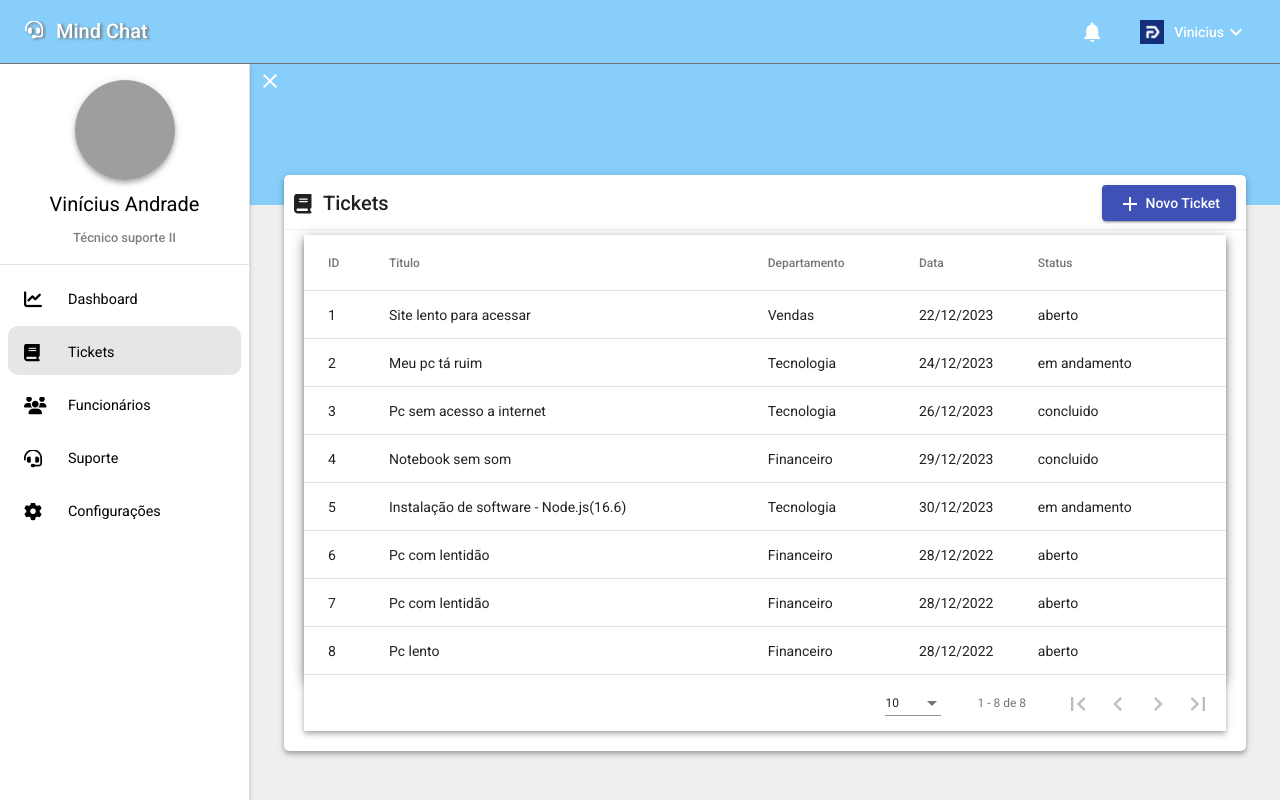
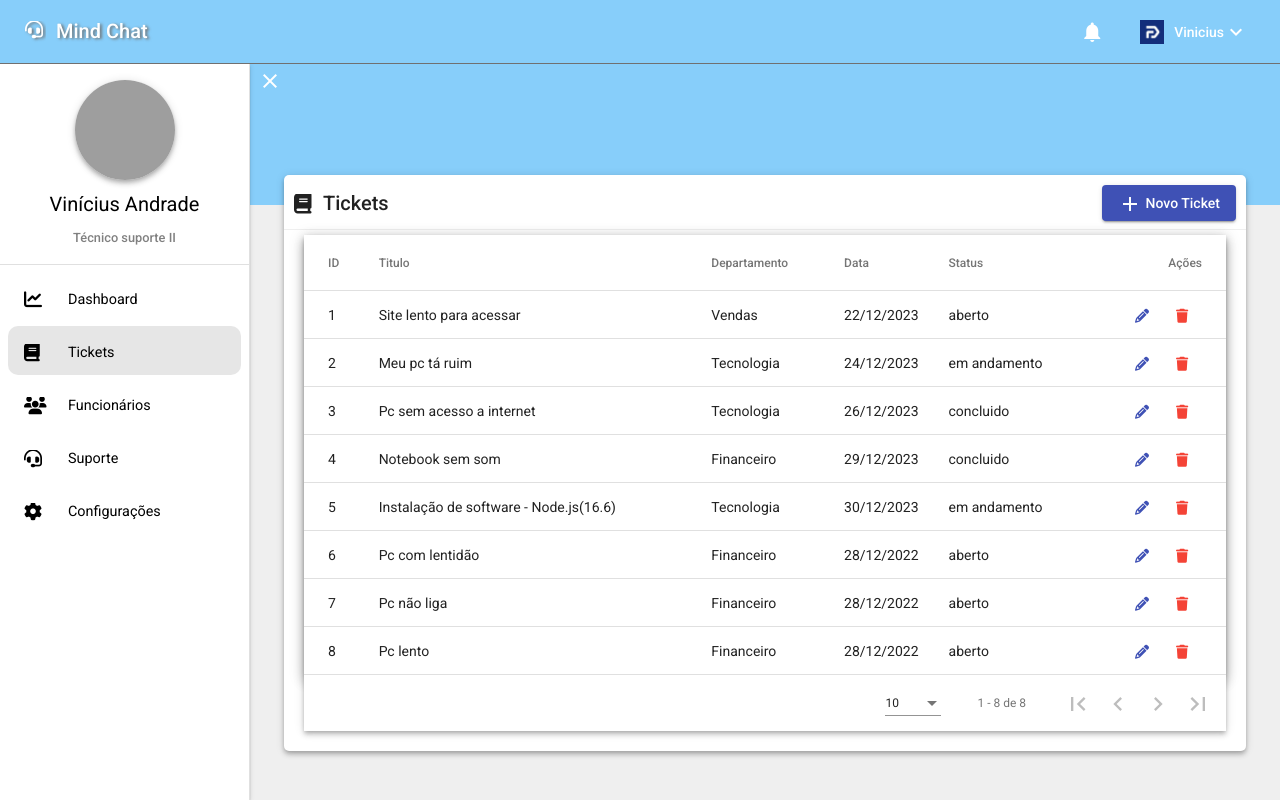
Before and after one commit to luisfer2818/Mind-chat, an Angular app: page /courses/list in a window 1280 px wide. Built offline with nearby package versions, Linux system fonts and the light colour scheme; grey boxes are pictures that could not be loaded.

Commit message:
melhorias modal add ticket

```diff
--- a/src/app/pages/courses/course-list/course-list.component.html
+++ b/src/app/pages/courses/course-list/course-list.component.html
@@ -69,6 +69,29 @@
         <td mat-cell *matCellDef="let element">{{ element.status }}</td>
       </ng-container>
 
+      <ng-container matColumnDef="acoes">
+        <th mat-header-cell *matHeaderCellDef>Ações</th>
+        <td mat-cell *matCellDef="let element" class="acoes">
+          <button
+            matTooltipClass="botao-tooltip"
+            mat-icon-button
+            color="primary"
+            matTooltip="Editar"
+            (click)="openDialog()"
+          >
+            <mat-icon fontSet="fa" fontIcon="fa-pencil"></mat-icon>
+          </button>
+          <button
+            matTooltipClass="botao-tooltip"
+            mat-icon-button
+            color="warn"
+            matTooltip="Excluir"
+          >
+            <mat-icon fontSet="fa" fontIcon="fa-trash"></mat-icon>
+          </button>
+        </td>
+      </ng-container>
+
       <tr mat-header-row *matHeaderRowDef="displayedColumns"></tr>
       <tr mat-row *matRowDef="let row; columns: displayedColumns"></tr>
     </table>
--- a/src/app/pages/courses/course-list/course-list.component.scss
+++ b/src/app/pages/courses/course-list/course-list.component.scss
@@ -5,3 +5,12 @@ table {
 .tabela {
   width: -webkit-fill-available;
 }
+
+.botao-tooltip {
+  margin-top: 20px;
+}
+
+.mat-column-acoes {
+  // width: 30px;
+  text-align: right;
+}
--- a/src/app/pages/courses/course-list/course-list.component.ts
+++ b/src/app/pages/courses/course-list/course-list.component.ts
@@ -1,14 +1,17 @@
 import { LiveAnnouncer } from '@angular/cdk/a11y';
 import { Component, OnInit, ViewChild } from '@angular/core';
+import { MatDialog } from '@angular/material/dialog';
 import { MatPaginator } from '@angular/material/paginator';
 import { MatSort, Sort } from '@angular/material/sort';
 import { MatTableDataSource } from '@angular/material/table';
+import { ModalAddTicketComponent } from '../modal-add-ticket/modal-add-ticket.component';
 export interface ColunasTabela {
   id: number;
   titulo: string;
   departamento: string;
   data: string;
   status: string;
+  acoes: any;
 }
 
 const ELEMENT_DATA: ColunasTabela[] = [
@@ -18,6 +21,7 @@ const ELEMENT_DATA: ColunasTabela[] = [
     departamento: 'Vendas',
     data: '22/12/2023',
     status: 'aberto',
+    acoes: '',
   },
   {
     id: 2,
@@ -25,6 +29,7 @@ const ELEMENT_DATA: ColunasTabela[] = [
     departamento: 'Tecnologia',
     data: '24/12/2023',
     status: 'em andamento',
+    acoes: '',
   },
   {
     id: 3,
@@ -32,6 +37,7 @@ const ELEMENT_DATA: ColunasTabela[] = [
     departamento: 'Tecnologia',
     data: '26/12/2023',
     status: 'concluido',
+    acoes: '',
   },
   {
     id: 4,
@@ -39,6 +45,7 @@ const ELEMENT_DATA: ColunasTabela[] = [
     departamento: 'Financeiro',
     data: '29/12/2023',
     status: 'concluido',
+    acoes: '',
   },
   {
     id: 5,
@@ -46,6 +53,7 @@ const ELEMENT_DATA: ColunasTabela[] = [
     departamento: 'Tecnologia',
     data: '30/12/2023',
     status: 'em andamento',
+    acoes: '',
   },
   {
     id: 6,
@@ -53,13 +61,15 @@ const ELEMENT_DATA: ColunasTabela[] = [
     departamento: 'Financeiro',
     data: '28/12/2022',
     status: 'aberto',
+    acoes: '',
   },
   {
     id: 7,
-    titulo: 'Pc com lentidão',
+    titulo: 'Pc não liga',
     departamento: 'Financeiro',
     data: '28/12/2022',
     status: 'aberto',
+    acoes: '',
   },
   {
     id: 8,
@@ -67,6 +77,7 @@ const ELEMENT_DATA: ColunasTabela[] = [
     departamento: 'Financeiro',
     data: '28/12/2022',
     status: 'aberto',
+    acoes: '',
   },
 ];
 
@@ -79,7 +90,10 @@ export class CourseListComponent implements OnInit {
   @ViewChild(MatSort) sort!: MatSort;
   @ViewChild(MatPaginator) paginator!: MatPaginator;
 
-  constructor(private _liveAnnouncer: LiveAnnouncer) {}
+  constructor(
+    private _liveAnnouncer: LiveAnnouncer,
+    public dialog: MatDialog
+  ) {}
 
   displayedColumns: string[] = [
     'id',
@@ -87,6 +101,7 @@ export class CourseListComponent implements OnInit {
     'departamento',
     'data',
     'status',
+    'acoes',
   ];
   dataSource = new MatTableDataSource(ELEMENT_DATA);
 
@@ -104,4 +119,15 @@ export class CourseListComponent implements OnInit {
       this._liveAnnouncer.announce('Sorting cleared');
     }
   }
+
+  openDialog(): void {
+    const dialogRef = this.dialog.open(ModalAddTicketComponent, {
+      height: '500px',
+      width: '600px',
+    });
+
+    dialogRef.afterClosed().subscribe((result) => {
+      console.log(`Dialog result: ${result}`);
+    });
+  }
 }
--- a/src/app/pages/courses/courses.module.ts
+++ b/src/app/pages/courses/courses.module.ts
@@ -10,6 +10,7 @@ import { MatInputModule } from '@angular/material/input';
 import { MatSelectModule } from '@angular/material/select';
 import { MatSortModule } from '@angular/material/sort';
 import { MatTableModule } from '@angular/material/table';
+import { MatTooltipModule } from '@angular/material/tooltip';
 import { CoursesMaterialModule } from '@app/shared/materials/courses-mat.module';
 import { SharedModule } from '@app/shared/shared.module';
 import { CourseListComponent } from './course-list/course-list.component';
@@ -39,6 +40,7 @@ import { ModalAddTicketComponent } from './modal-add-ticket/modal-add-ticket.com
     MatSelectModule,
     MatDatepickerModule,
     MatNativeDateModule,
+    MatTooltipModule,
   ],
 })
 export class CoursesModule {}
--- a/src/app/pages/courses/modal-add-ticket/modal-add-ticket.component.html
+++ b/src/app/pages/courses/modal-add-ticket/modal-add-ticket.component.html
@@ -9,7 +9,7 @@
         [formControl]="titulo"
         required
       />
-      <mat-error *Ng-if="titulo.invalid">{{ getErrorMessage() }}</mat-error>
+      <mat-error *ngIf="titulo.invalid">{{ getErrorMessage() }}</mat-error>
     </mat-form-field>
   </div>
   <div mat-dialog>
@@ -56,7 +56,7 @@
         placeholder="Descrição..."
       ></textarea>
       <mat-hint align="end">{{ input.value.length }}/300</mat-hint>
-      <mat-error *Ng-if="descricao.invalid">{{ getErrorMessage() }}</mat-error>
+      <mat-error *ngIf="descricao.invalid">{{ getErrorMessage() }}</mat-error>
     </mat-form-field>
   </div>
   <div mat-dialog-actions>
```
